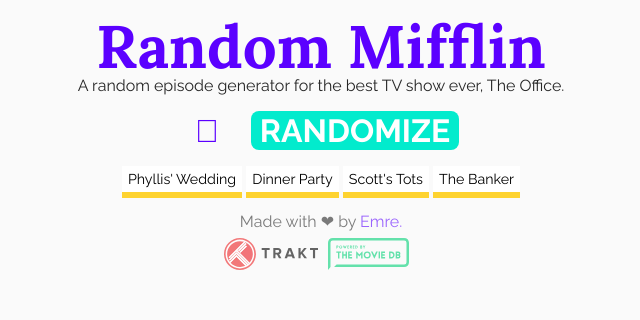
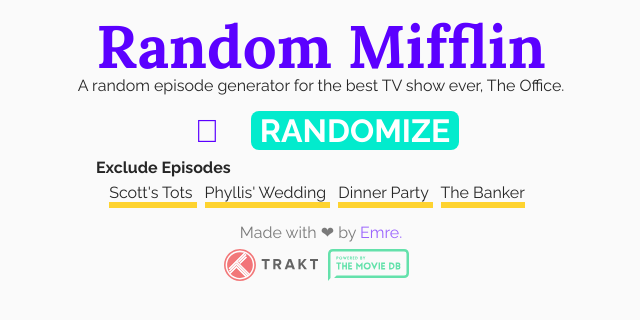
Before and after one commit to EmreJA/random-mifflin, a plain HTML site: page index.html in a window 1280 px wide. Both pictures are taken after a click on the button 525 px from the left and 131 px from the top of the page. Shown: the whole page, without its empty margins (319-959 px from the left). Drawn offline with Linux system fonts and the light colour scheme.

Commit message:
working on filters

```diff
--- a/css/main.css
+++ b/css/main.css
@@ -35,11 +35,9 @@
 }
 
 #filters {
-
-  width: 400px;
+  width: 450px;
   margin: auto;
-  text-align: center;
-  margin-top: 1rem;
+  margin-top: 0.5rem;
 }
 
 input{
@@ -166,8 +164,20 @@
 .btn-border {
   border: none;
   border-bottom: 0.4rem solid #FED330;
-  background-color: white;
   outline: none;
+  margin-right: 0.5rem;
+}
+.episodeExc{
+  text-align: center;
+}
+.episodeExc input{
+  display: none;
+  font-size: 0.89rem;
+}
+
+label {
+  margin-bottom: 10rem;
+  line-height: 2;
 }
 
 .links {
@@ -176,14 +186,6 @@
   margin: auto;
   margin-top: 1rem;
   text-align: center;
-}
-
-.episodeExc{
-  margin-top: 0.5rem;
-}
-
-.episodeExc input {
-  font-size: 0.89rem;
 }
 
 .links img {
--- a/index.html
+++ b/index.html
@@ -49,16 +49,30 @@
         <input class="btn-border" type="button" name="" value="9">
 
       </form> -->
+      <p class="bold">Exclude Episodes</p>
+      <form class="episodeExc" action="">
+        <label class="btn-border">
+          <input type="checkbox">
+          Scott's Tots
+        </label>
+        <label class="btn-border">
+          <input type="checkbox">
+          Phyllis' Wedding
+        </label>
 
-      <form class="episodeExc"action="">
+        <label class="btn-border">
+          <input type="checkbox">
+          Dinner Party
+        </label>
 
-        <input class="btn-border" type="button" name="" value="Phyllis' Wedding">
-
-        <input class="btn-border" type="button" name="" value="Dinner Party">
-
-        <input class="btn-border" type="button" name="" value="Scott's Tots">
-
-        <input class="btn-border" type="button" name="" value="The Banker">
+        <label class="btn-border">
+          <input type="checkbox">
+          The Banker
+        </label>
+        <!-- <input class="btn-border" type="button" name="" value="Phyllis' Wedding"> -->
+        <!-- <input class="btn-border" type="button" name="" value="Dinner Party"> -->
+        <!-- <input class="btn-border" type="button" name="" value="Scott's Tots"> -->
+        <!-- <input class="btn-border" type="button" name="" value="The Banker"> -->
       </form>
     </div>
 
```
